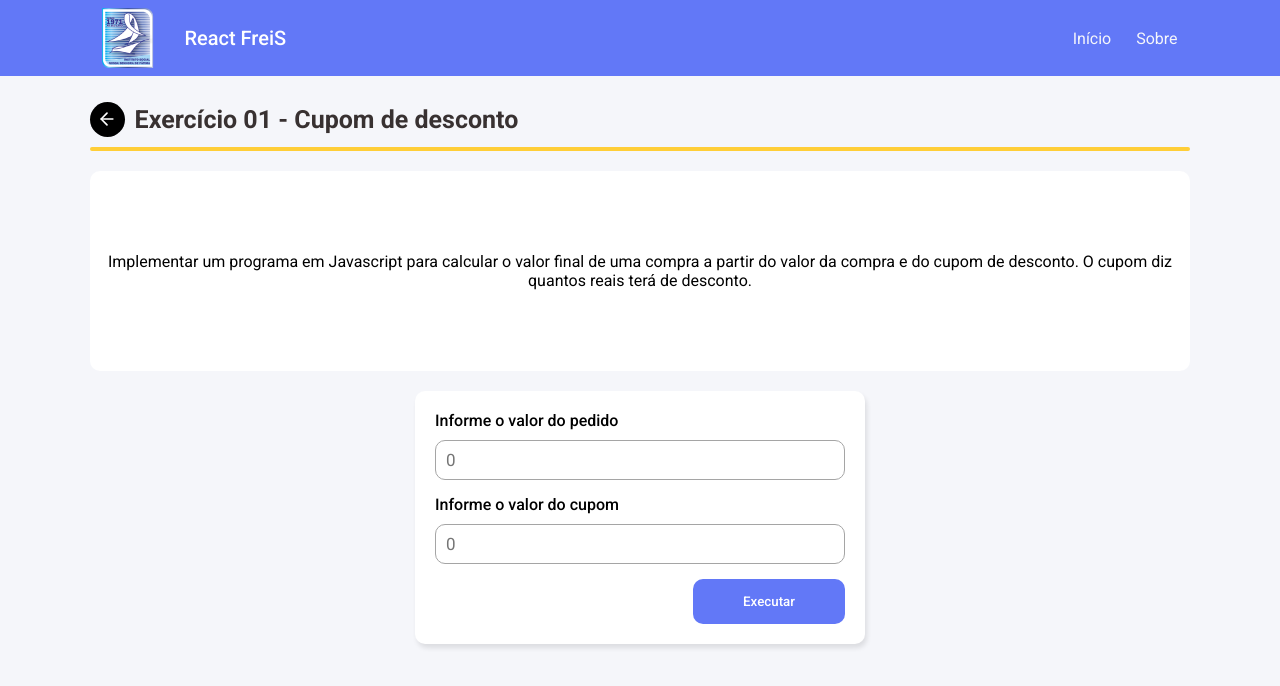
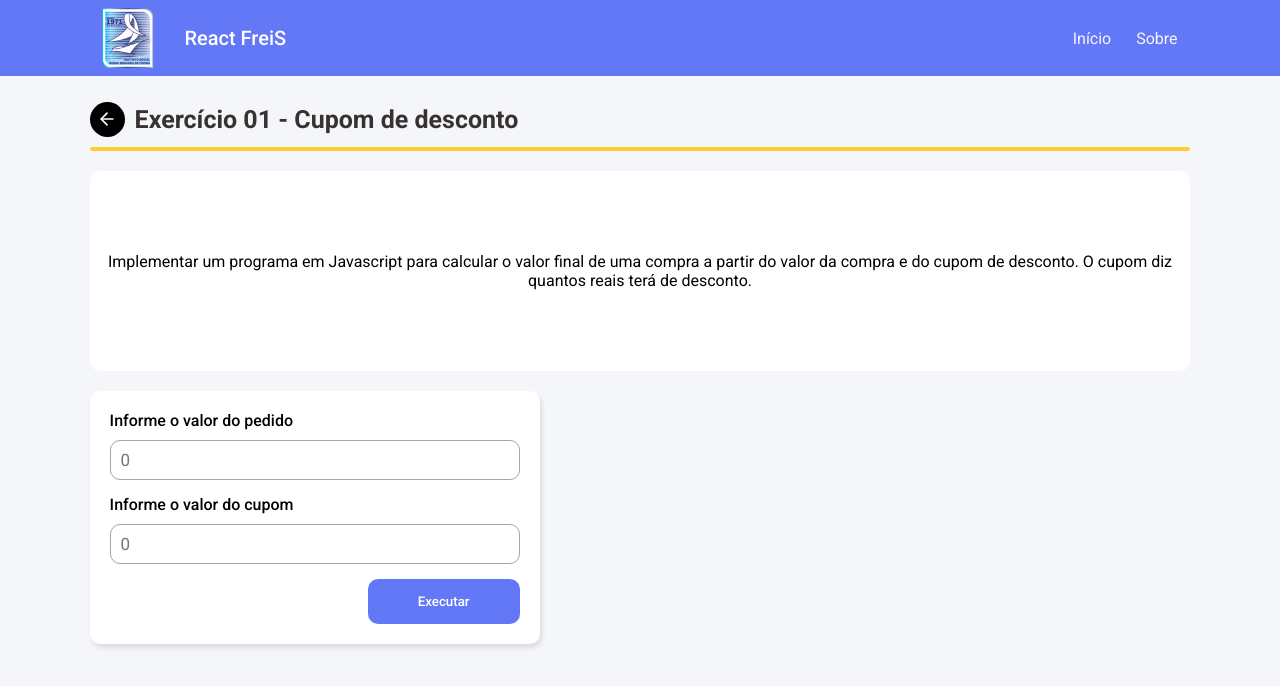
Before and after one commit to RGSntj/freis, a React (Vite) app: page /exercicio-1 in a window 1280 px wide. Shown: the top 686 px of the page. Built offline with nearby package versions, Linux system fonts and the light colour scheme.

Commit message:
style: arrumado container form

```diff
--- a/src/pages/exercicios/ex-10/index.tsx
+++ b/src/pages/exercicios/ex-10/index.tsx
@@ -29,6 +29,8 @@ export function ExerciseTen() {
     } else if (calculo >= 35 && calculo <= 40) {
       resultado = "Obesidade Grau II";
     } else if (calculo > 40) {
+      console.log(calculo);
+
       resultado = "Obesidade Grau III";
     }
 
--- a/src/pages/exercicios/ex-10/styles.scss
+++ b/src/pages/exercicios/ex-10/styles.scss
@@ -10,6 +10,11 @@ form {
     input {
         width: 95%;
     }
+}
+
+.container-form {
+    align-items: start;
+    justify-content: start;
 }
 
 .container-main {
```
